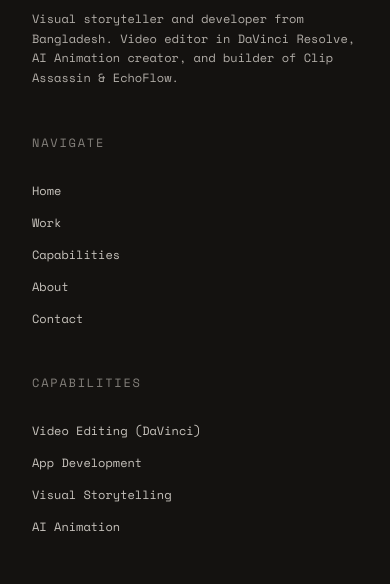
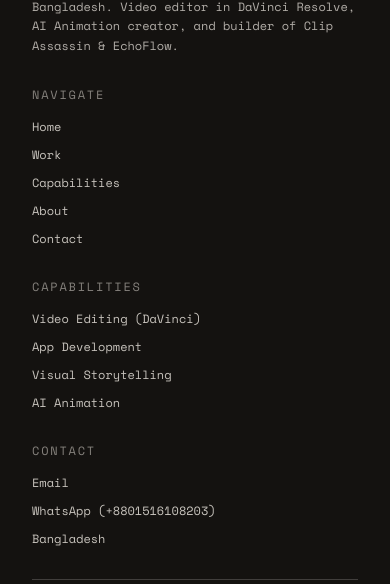
Before and after one commit to zabid-coder/zabid-portfolio-website, a Next.js app: page / in a window 390 px wide. Shown: the part 975-1559 px from the top of the page. Built offline with nearby package versions, Linux system fonts and the light colour scheme.

Commit message:
Optimize footer height on mobile

```diff
--- a/src/components/Footer.tsx
+++ b/src/components/Footer.tsx
@@ -4,21 +4,21 @@ import Logo from "./Logo";
 
 export default function Footer() {
   return (
-    <footer className="w-full bg-footer text-background pt-16 pb-8 border-t-[8px] border-background">
+    <footer className="w-full bg-footer text-background pt-12 md:pt-16 pb-6 md:pb-8 border-t-[8px] border-background">
       <div className="max-w-[1440px] mx-auto px-8">
-        <div className="grid grid-cols-1 lg:grid-cols-4 gap-12 mb-12">
+        <div className="grid grid-cols-1 lg:grid-cols-4 gap-8 md:gap-12 mb-8 md:mb-12">
 
           <div className="lg:col-span-1">
-            <Logo variant="dark" className="mb-8" />
+            <Logo variant="dark" className="mb-4 md:mb-8" />
             <p className="font-mono text-xs text-background/70 leading-relaxed max-w-sm">
               Visual storyteller and developer from Bangladesh. Video editor in DaVinci Resolve, AI Animation creator, and builder of Clip Assassin & EchoFlow.
             </p>
           </div>
 
-          <div className="lg:col-span-3 grid grid-cols-1 md:grid-cols-3 gap-12 font-mono text-xs">
+          <div className="lg:col-span-3 grid grid-cols-1 md:grid-cols-3 gap-8 md:gap-12 font-mono text-xs">
             <div>
-              <h4 className="text-background/50 tracking-[0.15em] uppercase mb-8">Navigate</h4>
-              <ul className="flex flex-col gap-4 text-background/80">
+              <h4 className="text-background/50 tracking-[0.15em] uppercase mb-4 md:mb-8">Navigate</h4>
+              <ul className="flex flex-col gap-3 md:gap-4 text-background/80">
                 <li><Link href="/" className="hover:text-background transition-colors">Home</Link></li>
                 <li><Link href="/projects" className="hover:text-background transition-colors">Work</Link></li>
                 <li><Link href="/capabilities" className="hover:text-background transition-colors">Capabilities</Link></li>
@@ -28,8 +28,8 @@ export default function Footer() {
             </div>
 
             <div>
-              <h4 className="text-background/50 tracking-[0.15em] uppercase mb-8">Capabilities</h4>
-              <ul className="flex flex-col gap-4 text-background/80">
+              <h4 className="text-background/50 tracking-[0.15em] uppercase mb-4 md:mb-8">Capabilities</h4>
+              <ul className="flex flex-col gap-3 md:gap-4 text-background/80">
                 <li>Video Editing (DaVinci)</li>
                 <li>App Development</li>
                 <li>Visual Storytelling</li>
@@ -38,8 +38,8 @@ export default function Footer() {
             </div>
 
             <div>
-              <h4 className="text-background/50 tracking-[0.15em] uppercase mb-8">Contact</h4>
-              <ul className="flex flex-col gap-4 text-background/80">
+              <h4 className="text-background/50 tracking-[0.15em] uppercase mb-4 md:mb-8">Contact</h4>
+              <ul className="flex flex-col gap-3 md:gap-4 text-background/80">
                 <li><a href="mailto:zabidalmuttaki@gmail.com" className="hover:text-background transition-colors">Email</a></li>
                 <li><a href="https://wa.me/8801516108203" target="_blank" rel="noopener noreferrer" className="hover:text-background transition-colors">WhatsApp (+8801516108203)</a></li>
                 <li>Bangladesh</li>
```
